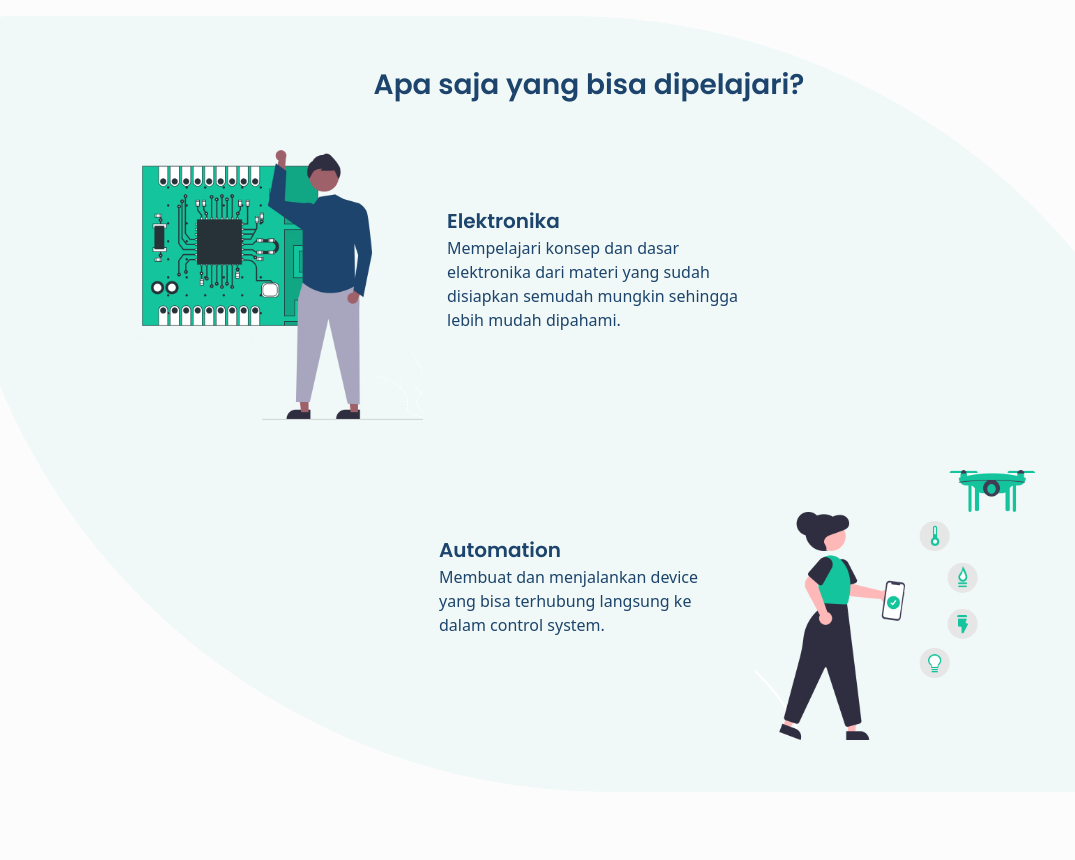
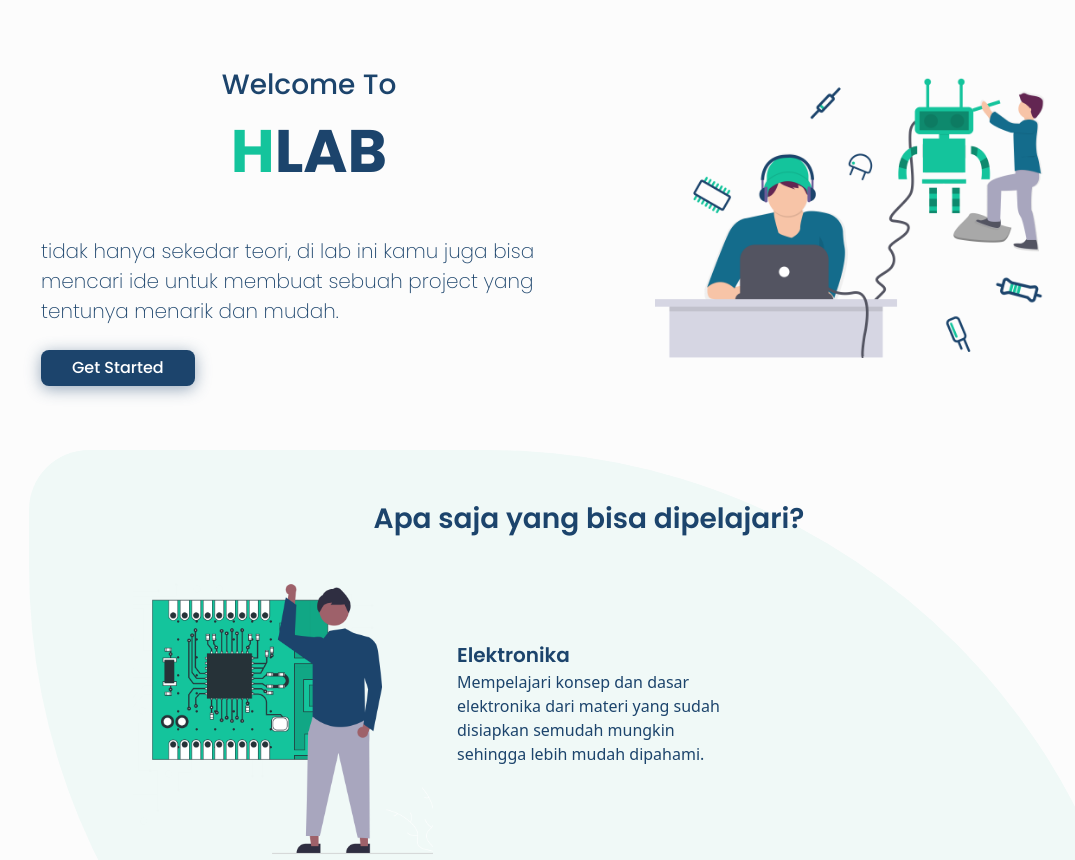
Before and after one commit to Ridwanwildan/hlab-in-bootstrap, a plain HTML site: page index.html in a window 1280 px wide. Shown: the top 860 px of the page, without its empty margins (51-1126 px from the left). Before the commit the page ends 808 px from the top, so only its background shows below. Drawn offline with Linux system fonts and the light colour scheme.

Commit message:
modify hero section

```diff
--- a/css/custom.css
+++ b/css/custom.css
@@ -4,6 +4,9 @@ html {
 
 body {
     background-color: #fcfcfc;
+    margin-left: 80px;
+    margin-right: 80px;
+
 }
 
 .main-color-font {
@@ -28,6 +31,31 @@ body {
   margin-right: 80px;
 }
 
+.font-size-mainlogo {
+  font-size: 60px;
+}
+
+.button-main {
+  background-color: #1c446c;
+  color: #ffffff;
+  filter: drop-shadow(0px 3px 8px #1c446c75);
+  padding: 5px 30px;
+  border-radius: 8px;
+}
+
+.button-main:hover {
+  background-color: #132e49;
+  color: #ffffff;
+  transform: scale(1.02);
+
+}
+
+.button-main:focus {
+  background-color: #1c446c;
+  color: #ffffff;
+  border-color: #1c446c !important;
+}
+
 @media only screen and (max-width: 800px) {
   .desc {
     border-radius: 0px;
@@ -38,4 +66,13 @@ body {
     margin-left: 10px;
     margin-right: 10px;
   }
+
+  body {
+    margin-left: 10px;
+    margin-right: 10px;
+  }
+
+  .font-size-mainlogo {
+    font-size: 40px;
+  }
 }
--- a/index.html
+++ b/index.html
@@ -11,6 +11,33 @@
 </head>
 
 <body>
+    <!-- Hero Section-->
+    <div>
+        <div class="row mx-0 px-0 my-2 my-md-3 py-2 py-md-5">
+            <!-- Right -->
+            <div class="col-12 col-sm-6">
+                <div class="fs-3 second-color-font poppins-medium px-auto px-md-5 d-flex justify-content-center">Welcome To</div>
+                <div class="px-auto px-md-5 d-flex justify-content-center">
+                    <p class="third-color-font poppins-bold d-inline font-size-mainlogo">H</p>
+                    <p class="second-color-font poppins-bold d-inline font-size-mainlogo">LAB</p>
+                </div>
+                <div class="fs-5 second-color-font poppins-extra-light py-1 py-md-4">tidak hanya sekedar teori, di lab ini kamu juga bisa mencari ide untuk membuat sebuah project yang tentunya menarik dan mudah.
+                </div>
+                <div class="d-none d-lg-block d-flex justify-content-center">
+                    <button type="button" class="btn button-main poppins-medium">Get Started</button>
+                </div>
+            </div>
+            <!-- Left -->
+            <div class="col-12 col-sm-6">
+                <div>
+                    <img width="80%" class="img-fluid rounded mx-auto d-block" src="images/illustration_home.png" alt="">
+                </div>
+            </div>
+        </div>
+    </div>
+
+
+
     <!-- Description section -->
     <div class="desc py-5 my-3">
         <!-- Description 1 -->
```
Also changed, not shown: css/bootstrap.css, images/illustration_home.png (added).
